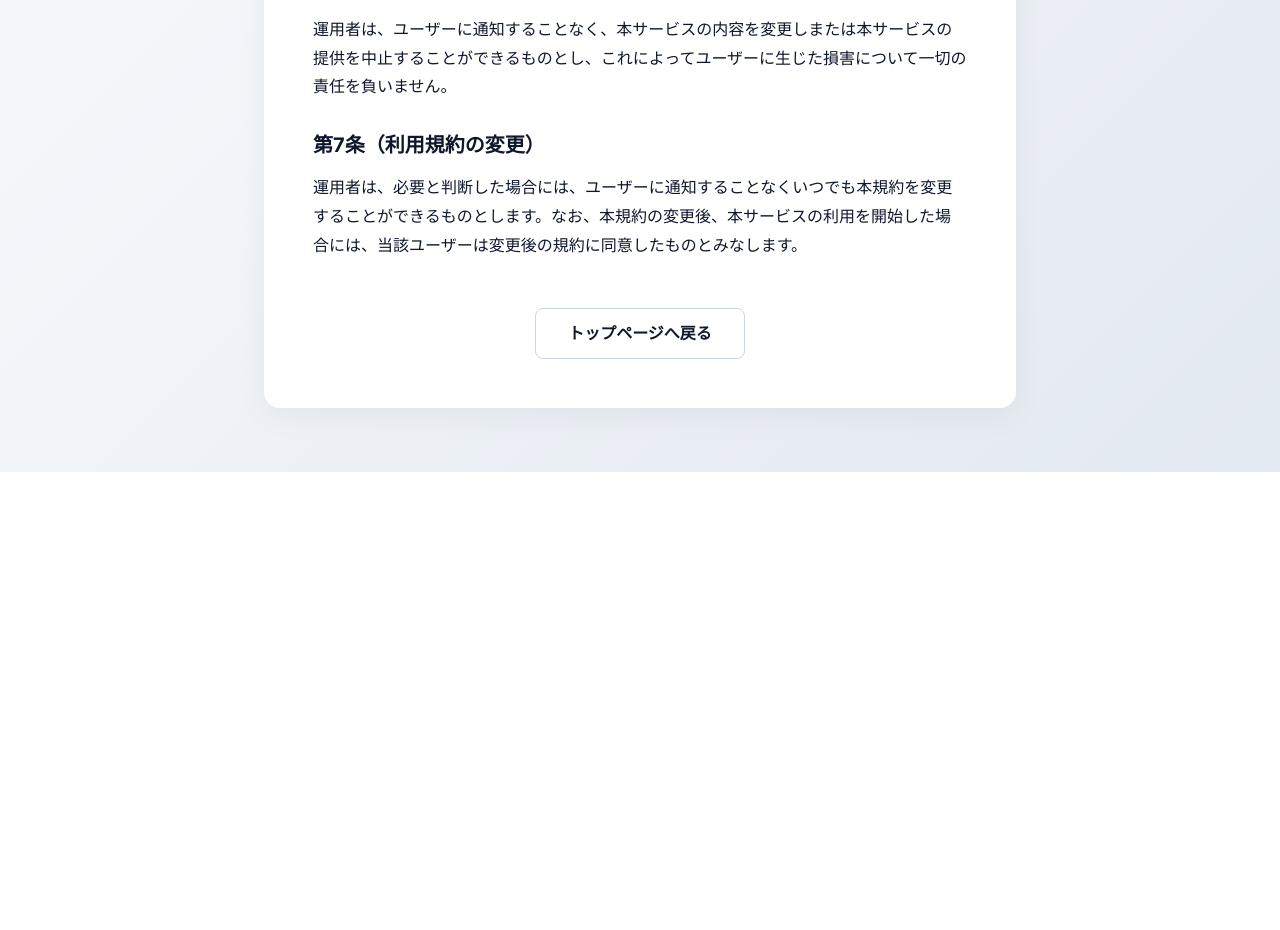
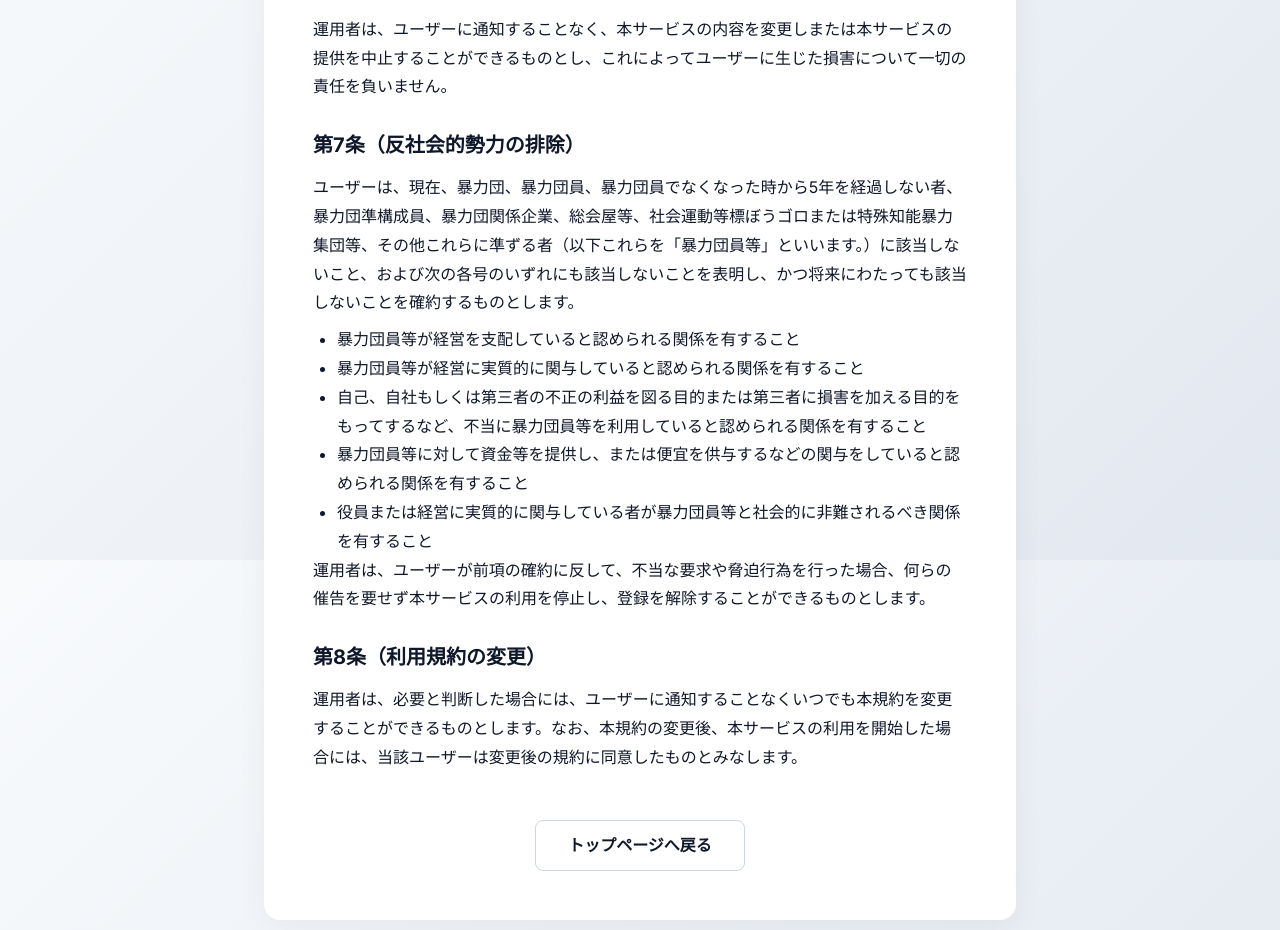
Before and after one commit to atsu449-cyber/shortlinkify, a Next.js app: page /terms in a window 1280 px wide. Shown: the part 1840-2770 px from the top of the page. Before the commit the page ends 2312 px from the top, so only its background shows below. Built offline with nearby package versions, Linux system fonts and the light colour scheme; no server answers.

Commit message:
Add anti-social forces clause to terms of service

```diff
--- a/src/app/terms/page.tsx
+++ b/src/app/terms/page.tsx
@@ -70,7 +70,20 @@ export default function TermsPage() {
             運用者は、ユーザーに通知することなく、本サービスの内容を変更しまたは本サービスの提供を中止することができるものとし、これによってユーザーに生じた損害について一切の責任を負いません。
           </p>
 
-          <h2 style={{ fontSize: '1.25rem', marginTop: '2rem', marginBottom: '1rem', color: 'var(--text-main)' }}>第7条（利用規約の変更）</h2>
+          <h2 style={{ fontSize: '1.25rem', marginTop: '2rem', marginBottom: '1rem', color: 'var(--text-main)' }}>第7条（反社会的勢力の排除）</h2>
+          <p style={{ marginBottom: '1rem' }}>
+            ユーザーは、現在、暴力団、暴力団員、暴力団員でなくなった時から5年を経過しない者、暴力団準構成員、暴力団関係企業、総会屋等、社会運動等標ぼうゴロまたは特殊知能暴力集団等、その他これらに準ずる者（以下これらを「暴力団員等」といいます。）に該当しないこと、および次の各号のいずれにも該当しないことを表明し、かつ将来にわたっても該当しないことを確約するものとします。
+            <ul style={{ paddingLeft: '1.5rem', marginTop: '0.5rem' }}>
+              <li>暴力団員等が経営を支配していると認められる関係を有すること</li>
+              <li>暴力団員等が経営に実質的に関与していると認められる関係を有すること</li>
+              <li>自己、自社もしくは第三者の不正の利益を図る目的または第三者に損害を加える目的をもってするなど、不当に暴力団員等を利用していると認められる関係を有すること</li>
+              <li>暴力団員等に対して資金等を提供し、または便宜を供与するなどの関与をしていると認められる関係を有すること</li>
+              <li>役員または経営に実質的に関与している者が暴力団員等と社会的に非難されるべき関係を有すること</li>
+            </ul>
+            運用者は、ユーザーが前項の確約に反して、不当な要求や脅迫行為を行った場合、何らの催告を要せず本サービスの利用を停止し、登録を解除することができるものとします。
+          </p>
+
+          <h2 style={{ fontSize: '1.25rem', marginTop: '2rem', marginBottom: '1rem', color: 'var(--text-main)' }}>第8条（利用規約の変更）</h2>
           <p style={{ marginBottom: '1rem' }}>
             運用者は、必要と判断した場合には、ユーザーに通知することなくいつでも本規約を変更することができるものとします。なお、本規約の変更後、本サービスの利用を開始した場合には、当該ユーザーは変更後の規約に同意したものとみなします。
           </p>
```
